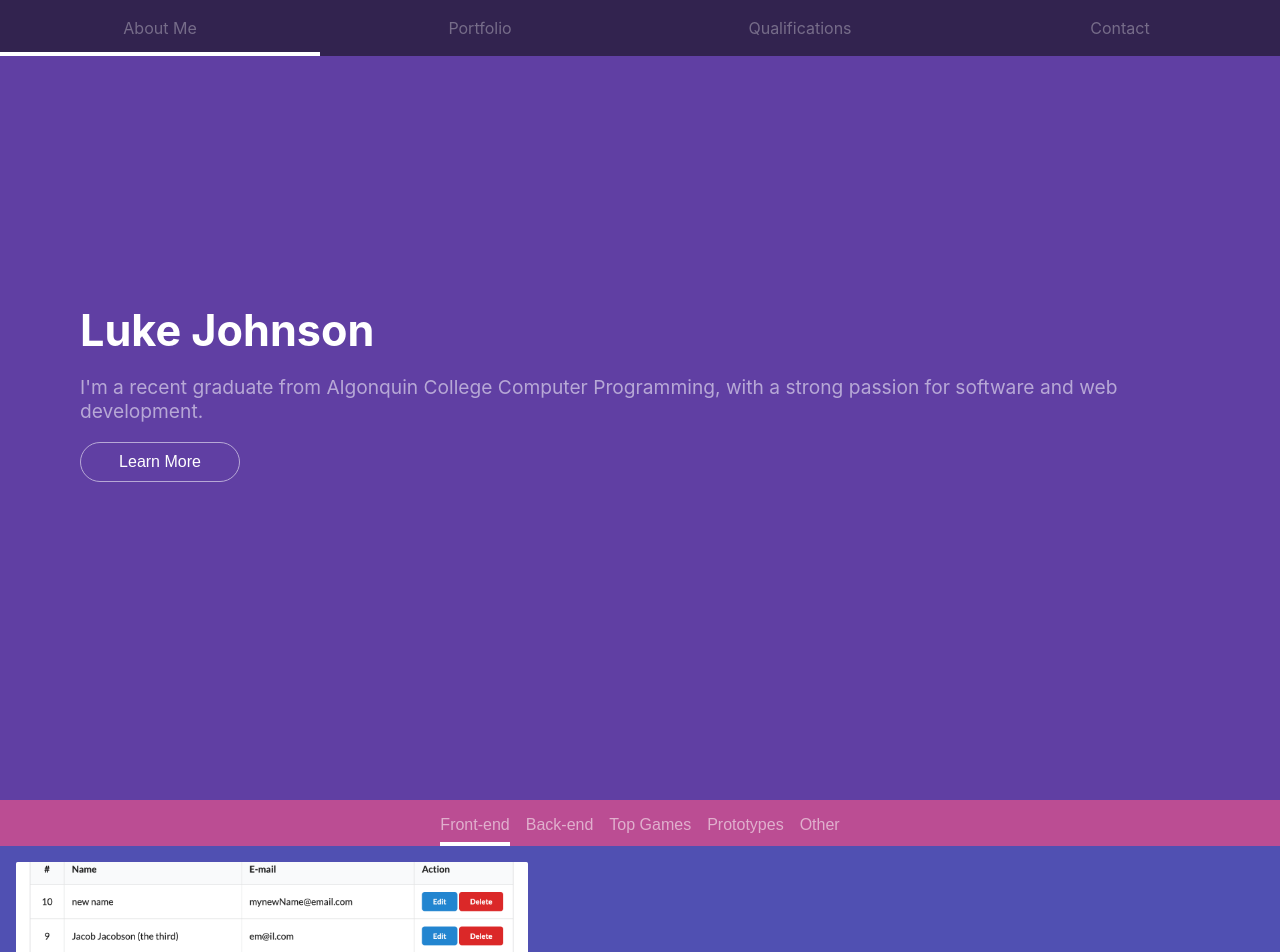
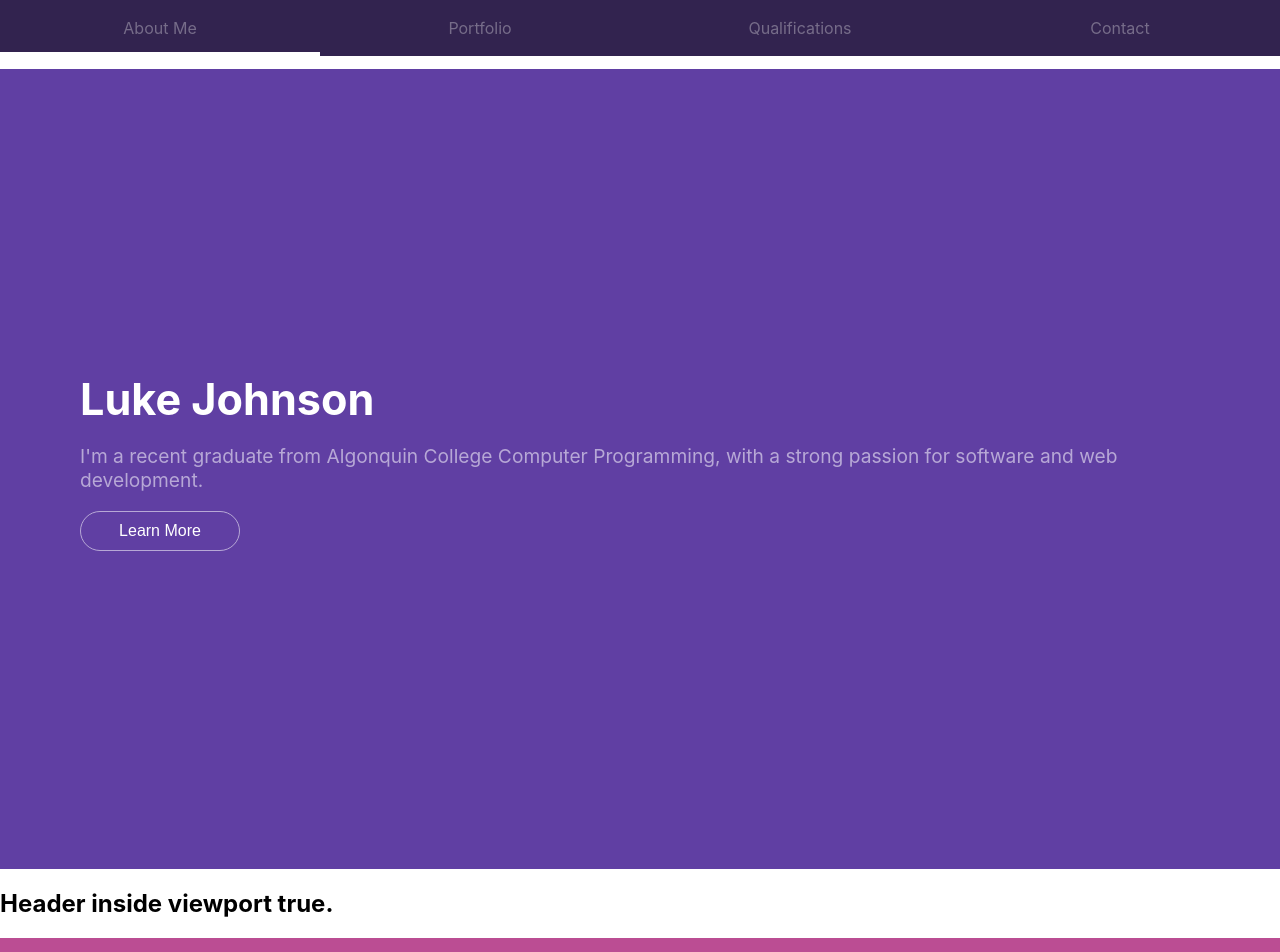
Before and after one commit to tjjoris/luke-j-react, a React (Vite) app: page / in a window 1280 px wide. Shown: the top 952 px of the page. Built offline with nearby package versions, Linux system fonts and the light colour scheme.

Commit message:
Scroll observer contains children of type React Node, and exists on layout containing all necessary components. It displauy true when component is 50% inside window.

```diff
--- a/src/components/Layout.tsx
+++ b/src/components/Layout.tsx
@@ -37,11 +37,18 @@ export default function Layout() {
                     </div>
                 )}
                 <MainNavBar />
-                <AboutMe />
-                <Portfolio />
-                <Qualifications />
-                <Contact />
-		<ScrollObserver />
+		<ScrollObserver >
+                	<AboutMe />
+		</ScrollObserver >
+		<ScrollObserver >
+                	<Portfolio />
+		</ScrollObserver >
+		<ScrollObserver >
+                	<Qualifications />
+		</ScrollObserver >
+		<ScrollObserver >
+                	<Contact />
+		</ScrollObserver >
             </PopupContext.Provider >
         </>
     )
--- a/src/components/ScrollObserver.tsx
+++ b/src/components/ScrollObserver.tsx
@@ -1,5 +1,11 @@
+import type { ReactNode } from "react";
 import { useInView } from "react-intersection-observer";
-export default function ScrollObserver() {
+
+//this is the type for the props, which contains children of type react nodes.
+type WrapperProps = {
+	children: ReactNode;
+}
+export default function ScrollObserver({ children }:WrapperProps) {
 
   const { ref, inView, entry } = useInView({
     /* Optional options */
@@ -10,6 +16,7 @@ export default function ScrollObserver() {
   return (
     <div ref={ref}>
       <h2>{`Header inside viewport ${inView}.`}</h2>
+      { children }
     </div>
   );
 };
```
